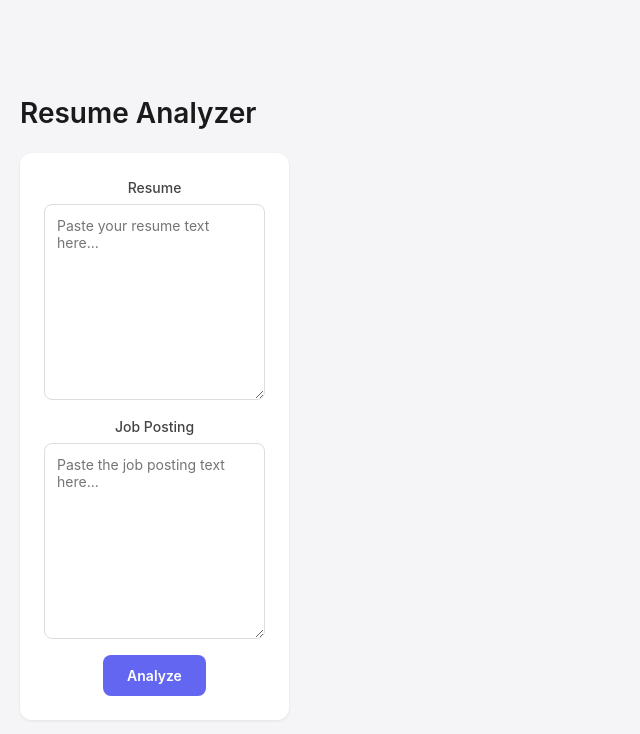
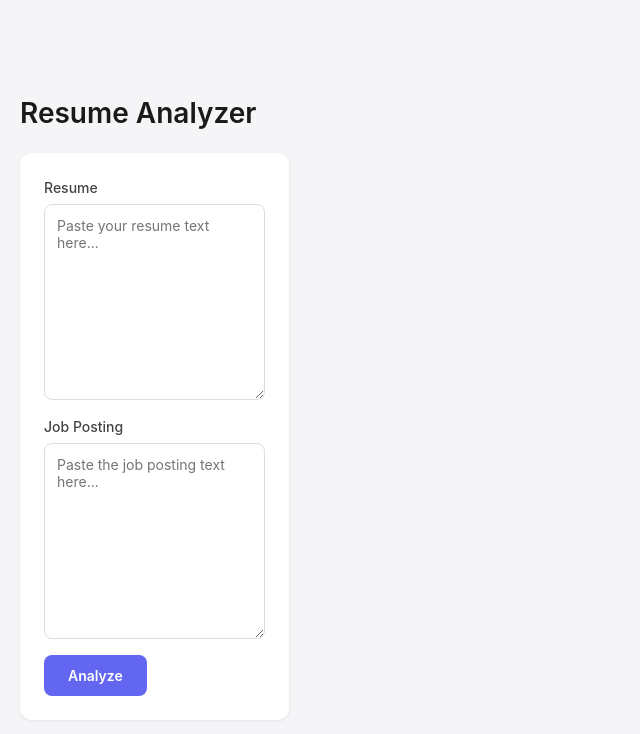
Before and after one commit to ated194-eng/resume-analyzer-frontend, a React (Vite) app: page / in a window 1280 px wide. Shown: the top 734 px of the page, without its empty margins (0-640 px from the left). Built offline with nearby package versions, Linux system fonts and the light colour scheme.

Commit message:
Revert changes

```diff
--- a/src/App.css
+++ b/src/App.css
@@ -30,8 +30,6 @@ h1 {
   border-radius: 12px;
   box-shadow: 0 1px 3px rgba(0, 0, 0, 0.08);
   margin-top: 24px;
-  align-items: center;
-  text-align: center;
 }
 
 label {
@@ -59,7 +57,7 @@ textarea:focus {
 }
 
 button {
-  align-self: center;
+  align-self: flex-start;
   background-color: #6366f1;
   color: white;
   border: none;
```
